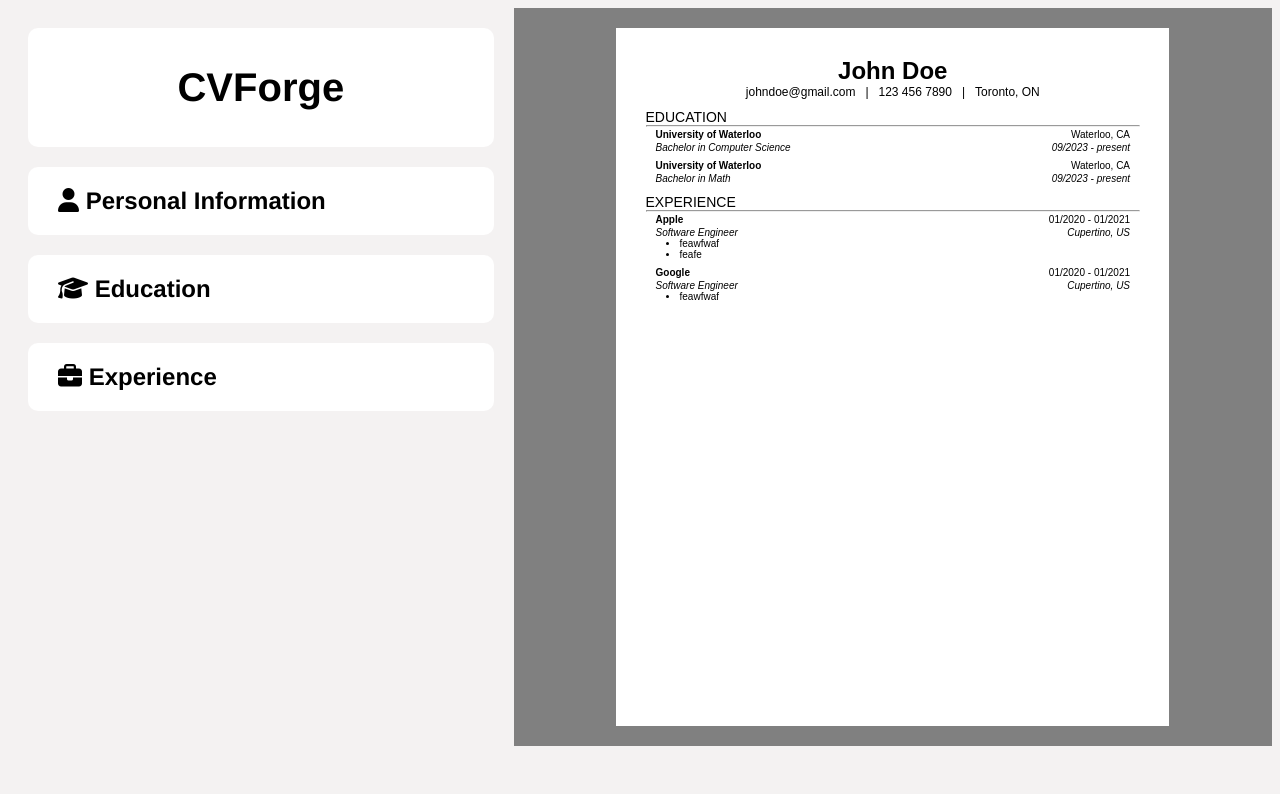
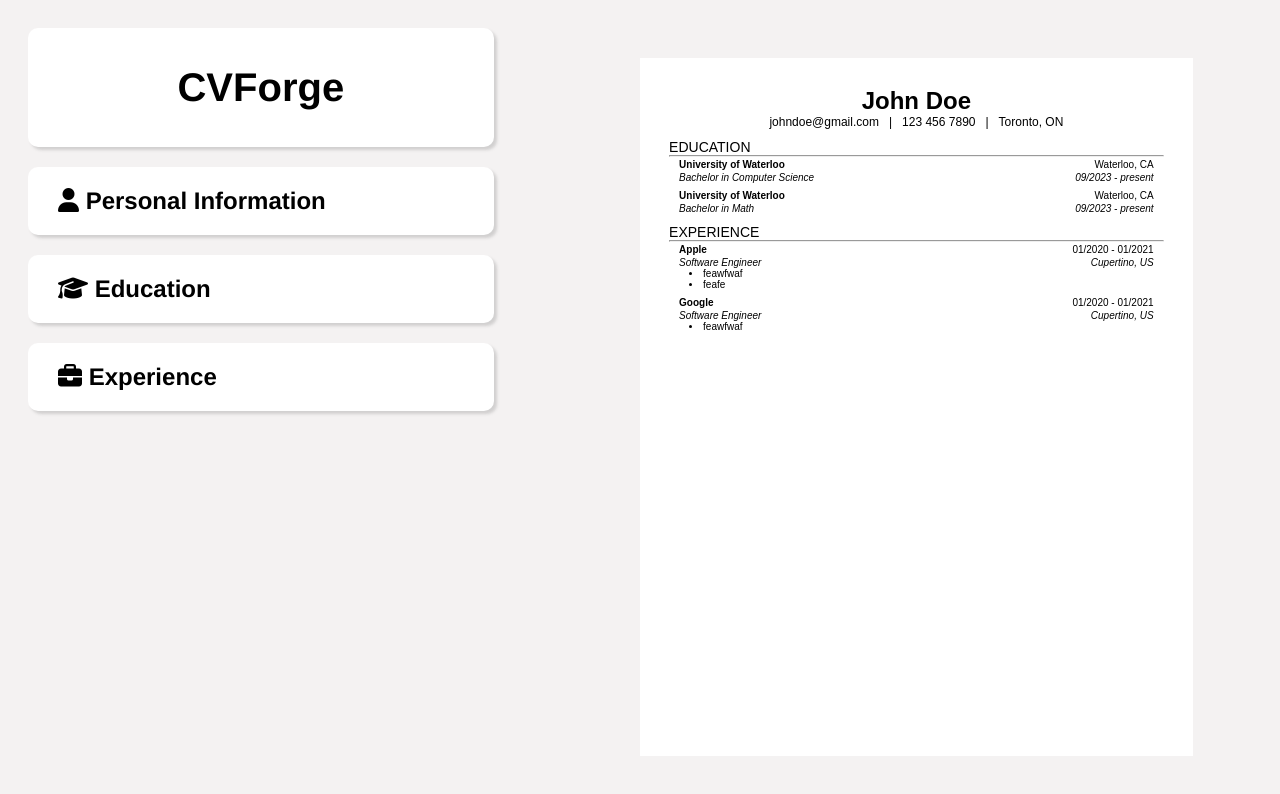
Before and after one commit to gavinxue050705/CVForge, a React (Vite) app: page / in a window 1280 px wide. Shown: the top 794 px of the page. Built offline with nearby package versions, Linux system fonts and the light colour scheme; a web font is replaced by a local one.

Commit message:
Changed resume position to fixed

```diff
--- a/src/styles/App.css
+++ b/src/styles/App.css
@@ -3,6 +3,7 @@
     margin: 20px;
     padding: 10px 30px;
     border-radius: 10px;
+    box-shadow: 3px 3px 3px rgba(128, 128, 128, 0.3);
   }
 
 /* flex */
@@ -15,7 +16,7 @@
 }
 .row-resume {
     flex-basis: 60%;
-    background-color: gray;
+    background-color: none;
 }
 .row-date {
     display: flex;
@@ -41,13 +42,6 @@
 }
 
 /*  */
-.resume {
-    background-color: white;
-    margin: 20px auto;
-    padding: calc(0.5/11*80vh);
-    height: 80vh;
-    width: calc(8.5/11*80vh);
-}
 #form-personal {
     display: none;
 }
--- a/src/styles/Resume.css
+++ b/src/styles/Resume.css
@@ -1,5 +1,12 @@
 .resume {
+    background-color: white;
+    margin: 50px auto;
+    padding: calc(0.5/11*80vh);
+    height: 80vh;
+    width: calc(8.5/11*80vh);
     font-family: "Computer Modern Serif", sans-serif;
+    position: fixed;
+    left: 50%;
 }
 
 /* personal section */
```
